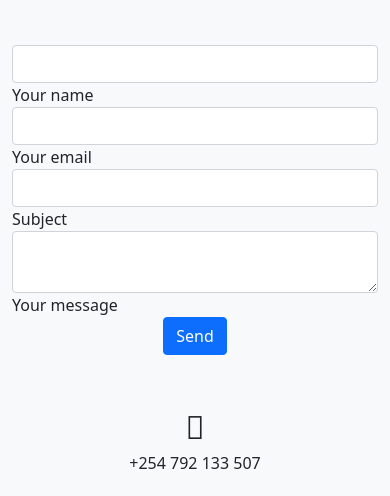
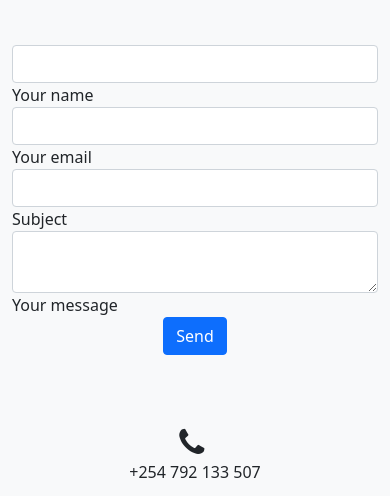
Before and after one commit to Noahkimtai/Noahkimtai.github.io, a plain HTML site: page index.html in a window 390 px wide. Shown: the part 2756-3252 px from the top of the page. Drawn offline with nearby package versions, Linux system fonts and the light colour scheme.

Commit message:
phone fa icon fixed

```diff
--- a/index.html
+++ b/index.html
@@ -202,7 +202,7 @@
                 <div class="col-md-3 text-center">
                     <ul class="list-unstyled mb-0">
 
-                        <li><i class="fas fa-phone mt-4 fa-2x"></i>
+                        <li><i class="fa fa-phone mt-4 fa-2x"></i>
                             <p>+254 792 133 507</p>
                         </li>
 
```
